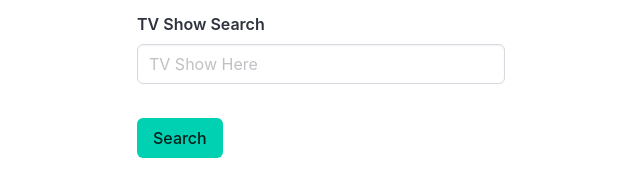
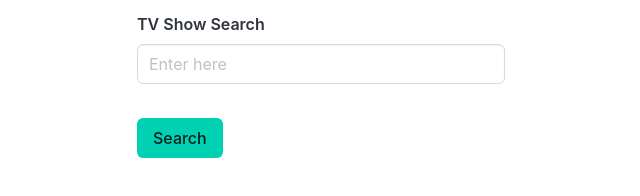
Before and after one commit to Char7otte/tv-show-api-frontend, a plain HTML site: page index.html in a window 1280 px wide. Shown: the full height of the page, 319-959 px from the left. Drawn offline with nearby package versions, Linux system fonts and the light colour scheme; no server answers.

Commit message:
Change search input field placeholder

```diff
--- a/index.html
+++ b/index.html
@@ -17,7 +17,7 @@
                                 <div class="field">
                                     <label class="label" for="show-name">TV Show Search</label>
                                     <div class="control">
-                                        <input type="text" class="input" id="show-name" placeholder="TV Show Here" />
+                                        <input type="text" class="input" id="show-name" placeholder="Enter here" />
                                     </div>
                                     <p class="help" id="dad-joke">.</p>
                                 </div>
```
